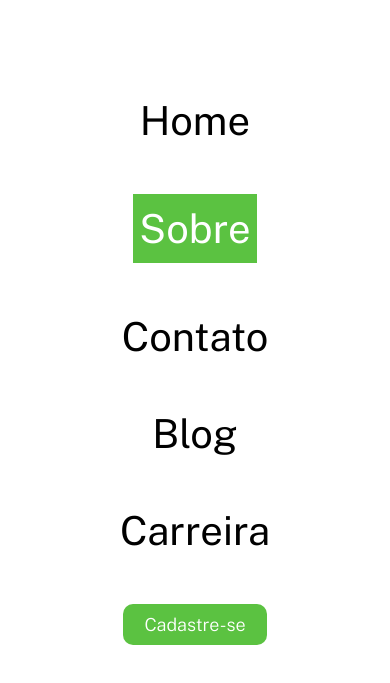
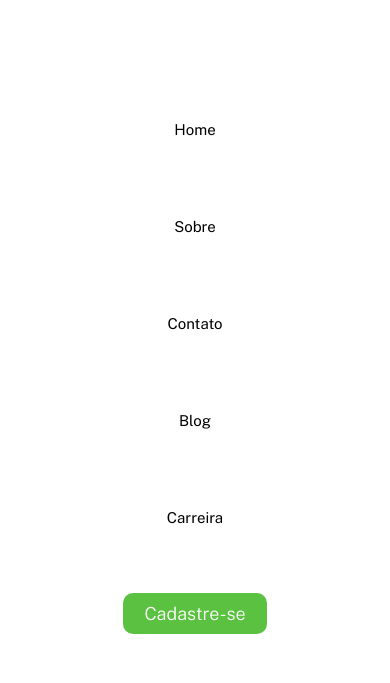
Before and after one commit to PedroHike/exercicio-com-flexbox, a plain HTML site: page index.html in a window 390 px wide. Shown: the part 95-778 px from the top of the page. Drawn offline with nearby package versions, Linux system fonts and the light colour scheme.

Commit message:
ajustes no codigo

```diff
--- a/index.html
+++ b/index.html
@@ -3,25 +3,25 @@
 <head>
     <meta charset="UTF-8">
     <meta name="viewport" content="width=device-width, initial-scale=1.0">
-    <title>Menu com Flexblox</title>
-    <link rel="stylesheet" href="./src/css/style.css">
+    <title>thebank</title>
     <link rel="stylesheet" href="./src/css/reset.css">
     <link rel="stylesheet" href="./src/css/variaveis.css">
+    <link rel="stylesheet" href="./src/css/style.css">
 </head>
 <body>
-    <header>
-        <section class="logo">
+    <header class="header">
+        <a href="#" class="logo">
             <img src="./src/imagens/logo.png" alt="">
-            <p class="nome-do-banco">thebank</p>
-        </section>
+            <h1 class="nome-do-banco">thebank</h1>
+        </a>
         <nav class="menu">
             <ul>
-                <li>Home</li>
-                <li class="destaque sobre">Sobre</li>
-                <li>Contato</li>
-                <li>Blog</li>
-                <li>Carreira</li>
-                <li class="destaque cadastro">Cadastre-se</li>
+                <li><a href="#">Home</a></li>
+                <li><a href="#">Sobre</a></li>
+                <li><a href="#">Contato</a></li>
+                <li><a href="#">Blog</a></li>
+                <li><a href="#">Carreira</a></li>
+                <li><a class="cadastro" href="#">Cadastre-se</a></li>
             </ul>
         </nav>
     </header>
--- a/src/css/reset.css
+++ b/src/css/reset.css
@@ -2,4 +2,10 @@
     margin: 0;
     padding: 0;
     list-style: none;
+    text-decoration: none;
 }
+
+a{
+    text-decoration: none;
+    color: #000000;
+}
--- a/src/css/style.css
+++ b/src/css/style.css
@@ -5,12 +5,12 @@
     font-size: 15px;
 }
 
-header, .logo, .menu ul{
+.header, .logo, .menu ul{
     display: flex;
     align-items: center;
 }
 
-header{
+.header{
     justify-content: space-between;
     padding: 45px;
 }
@@ -20,44 +20,51 @@ header{
     margin-right: 6px;
 }
 
-.logo p{
+.logo .nome-do-banco{
+    color: black;
     font-size: 20px;
     font-weight: 800;
 }
 
 .menu ul{
-    gap: 30px;
+    gap: 10px;
 }
 
-.destaque{
-    color: white;
+.menu li a{
+    padding: 10px 5px;
+}
+
+ul .destaque{
+    color: #fff;
     background-color: var(--cor-de-destaque);
     padding: 11px 6px;
 }
 
-.destaque.cadastro{
+ul li .cadastro{
+    background-color: var(--cor-de-destaque);
+    color: #fff;
     border-radius: 10px;
     padding: 10px 21px;
     font-weight: 300;
 }
 
-.logo:hover,
-li:hover{
-    cursor: pointer;
-    scale: 1.05;
+.menu li a:hover{
+    background-color: var(--cor-de-destaque);
+    color: #fff;
     transition: 0.3s ease-in-out;
 }
 
 @media (max-width:768px) {
-    header, .menu ul{
+    .header, .menu ul{
         flex-direction: column;
+
     }
 
     .logo{
         margin-bottom: 100px;
     }
 
-    .logo p{
+    .logo .nome-do-banco{
         font-size: 40px;
     }
 
```
